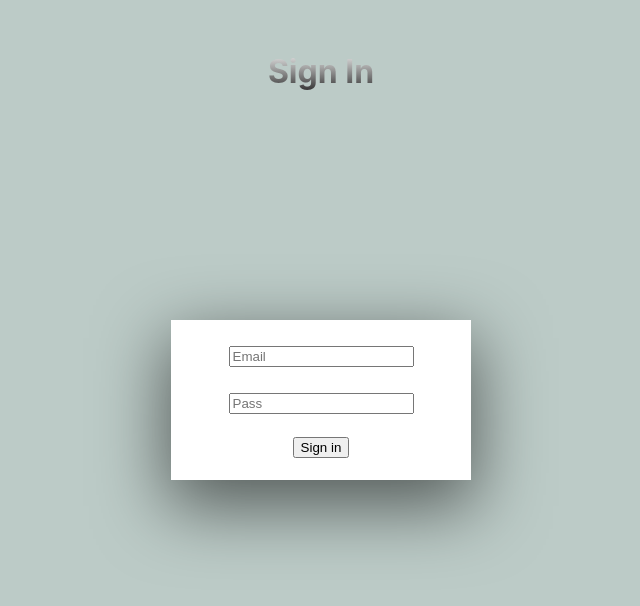
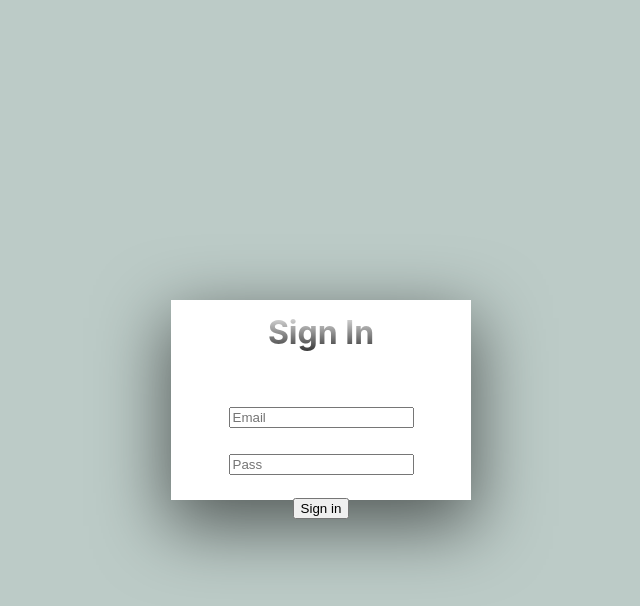
Before and after one commit to OnlyUnknown/Balanced-Car, a React (Create React App) app in the folder balanced-car-front/: page /signin in a window 1280 px wide. Shown: the top 606 px of the page, without its empty margins (319-959 px from the left). Built offline with nearby package versions, Linux system fonts and the light colour scheme.

Commit message:
have created store file and auth and user reducer to modify later

```diff
--- a/balanced-car-front/src/styling/signup.scss
+++ b/balanced-car-front/src/styling/signup.scss
@@ -23,16 +23,14 @@ body {
   margin-top: auto;
   margin-bottom: auto;
   width: 300px;
-  height: 20vh;
+  height: 25vh;
   align-items: center;
   gap: 20px;
 }
 
 .title-sign {
   font-size: 32px;
-  position: absolute;
-  top: 20px;
   background: -webkit-linear-gradient(#eee, #333);
-  -webkit-background-clip: text;
+  background-clip: text;
   -webkit-text-fill-color: transparent;
 }
```
Also changed, not shown: balanced-car-front/src/components/Tokens.jsx (added, +9 -0 lines), balanced-car-front/src/store.js (added, +12 -0 lines).
